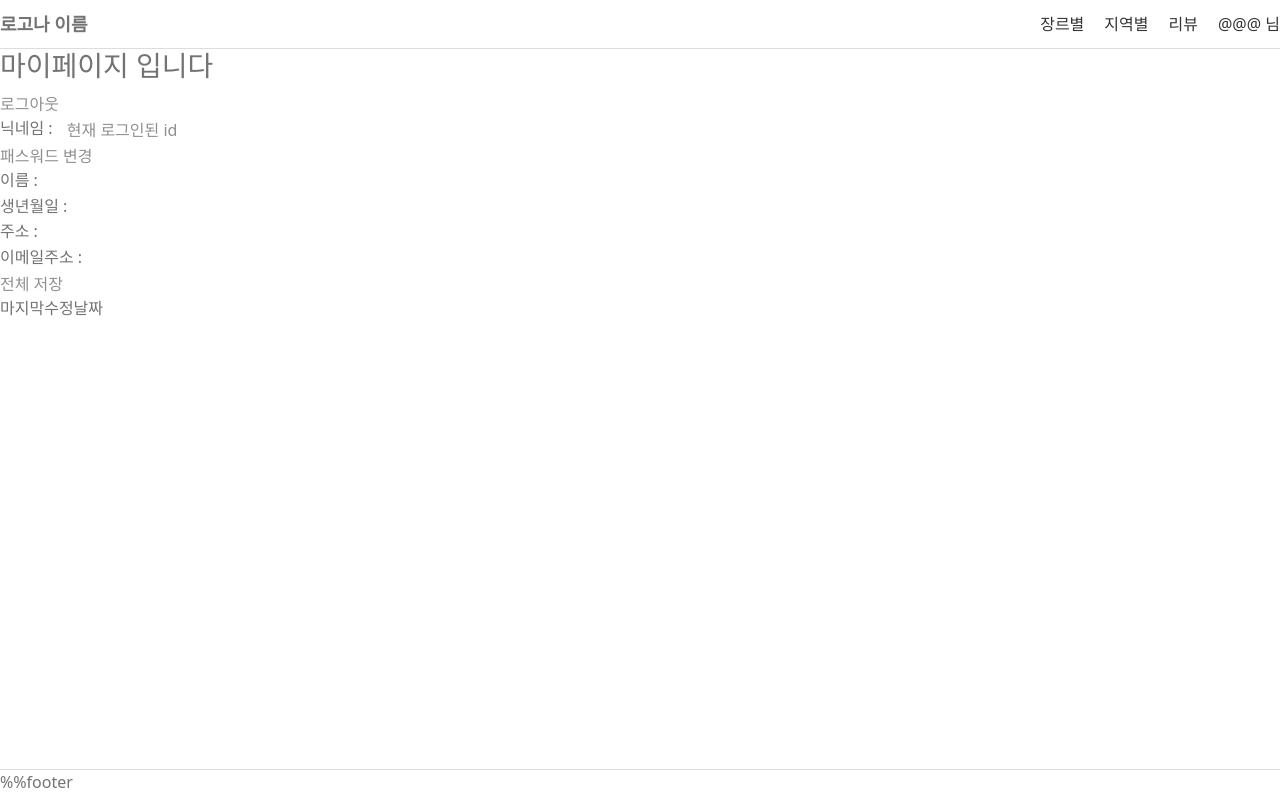
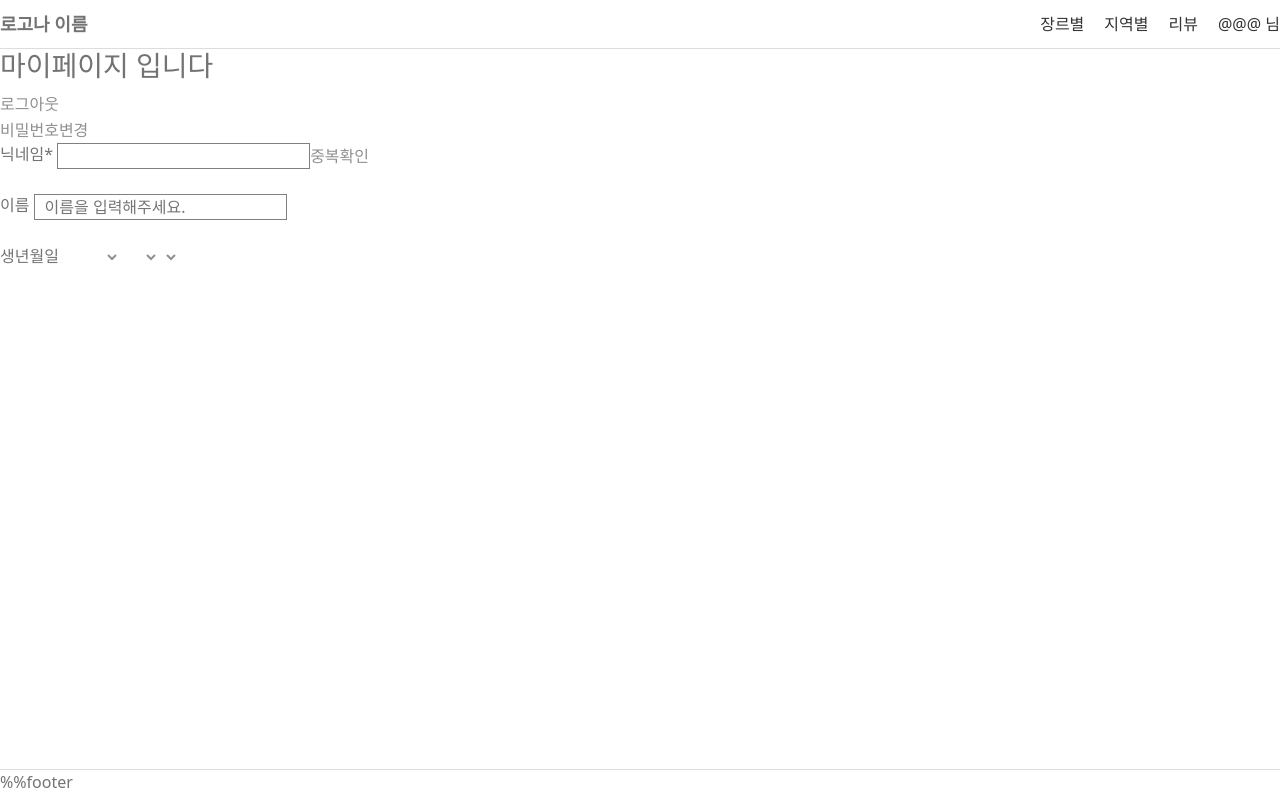
Before and after one commit to Chae-1/gallerygather, a Vue app in the folder gallerygather-front/: page /mypage in a window 1280 px wide. Built offline with nearby package versions, Linux system fonts and the light colour scheme.

Commit message:
mypage merge2

```diff
--- a/gallerygather-front/src/layout/components/MypageViewCompo.vue
+++ b/gallerygather-front/src/layout/components/MypageViewCompo.vue
@@ -1,34 +1,91 @@
 <template>
   <div class="mypage">
     <h3>마이페이지 입니다</h3>
-<!--    <form @submit.prevent="handleSubmit">-->
-      <button @click="logout" >로그아웃</button><br>
-    닉네임 :   <input type="text" v-model="memberid"  /><br>
-    <button>패스워드 변경</button><br>
-    이름 : <input type="text" /><br>
-      생년월일 : <input type="text" /><br>
-      주소 :  <input type="text" /><br>
-      이메일주소 :  <input type="text" /><br>
-      <button type="submit">전체 저장 </button><br>
-      마지막수정날짜
+    <button @click="logout">로그아웃</button>
+    <br>
+    <button @click="changepw">비밀번호변경</button>
+    <br>
+    <div class="form-group">
+      <span>닉네임* </span>
+      <input type="text" v-model="membernick" id="memnick">
+      <button type="button" @click="checkNickDuplicate">중복확인</button>
+    </div>
+    <br>
+    <div class="form-group">
+      <span>이름 </span>
+      <input type="text" v-model="membername" id="memname" placeholder="이름을 입력해주세요." />
+    </div>
+    <br>
+    <div class="form-group">
+      <span>생년월일 </span>
+      <select class="dropdown-year" v-model="selectedYear">
+        <option v-for="year in years" :key="year" value="year">{{year}}</option>
+      </select>
+      <select class="dropdown-month" v-model="selectedMonth">
+        <option v-for="month in months" :key="month" value="month">{{month}}</option>
+      </select>
+      <select class="dropdown-Day" v-model="selectedDay">
+        <option v-for="day in days" :key="day" value="day">{{day}}</option>
+      </select>
+    </div>
+    <br>
 
-<!--    </form>-->
-</div>
+  </div>
 </template>
 <script>
 export default {
   data() {
     return {
-      memberid: "현재 로그인된 id",
-      memberpw: ""
+      memberid: '현재 로그인된 id',
+      selectedYear: null,
+      selectedMonth: null,
+      selectedDay: null,
+      years: [],
+      months: [],
+      days: []
+
+
+    }
+  },
+  created() {
+    const currentYear = new Date().getFullYear();
+    for (let year = currentYear; year >= 1910; year--){
+      this.years.push(year);
     };
+   for (let month = 1; month <=12; month++){
+     this.months.push(month);
+   }
+
   },
   methods: {
+    checkNickDuplicate() {
+      //닉네임 중복확인 메서드 맹글기
+      console.log('닉넴중복확인', this.membernick)
+    },
 
+    updateDays() {
+      if (this.selectedYear && this.selectedMonth) {
+        const daysInMonth = new Date(this.selectedYear, this.selectedMonth, 0).getDate();
+        this.days = [];
+        for (let day = 1; day <= daysInMonth; day++) {
+          this.days.push(day);
+        }
+        if (this.selectedDay > daysInMonth) {
+          this.selectedDay = null; // 현재 선택된 일이 해당 월에 존재하지 않으면 초기화
+        }
       }
-};
+    }
+
+  }
+}
 </script>
 
 <style scoped>
+#memnick {
+  border: 1px solid gray;
+}
 
+#memname {
+  border: 1px solid gray;
+}
 </style>
```
